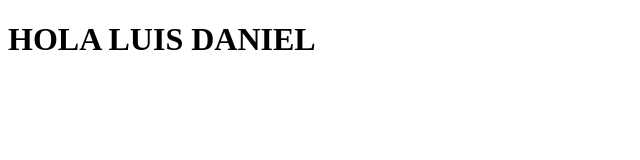
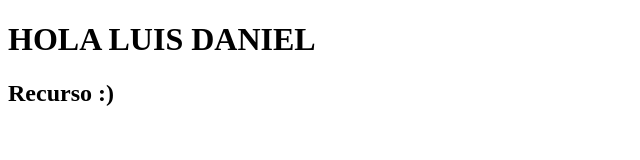
Before and after one commit to jesusdeltoror/claseDis, a plain HTML site: page index.html in a window 1280 px wide. Shown: the whole page, without its empty margins (0-640 px from the left). Drawn offline with Linux system fonts and the light colour scheme.

Commit message:
Rescurso v0.0.3

```diff
--- a/index.html
+++ b/index.html
@@ -9,6 +9,7 @@
 </head>
 <body>
     <h1>HOLA LUIS DANIEL</h1>
+    <h2>Recurso :)</h2>
 
     <script src="./js/index.js"></script>
 </body>
```
